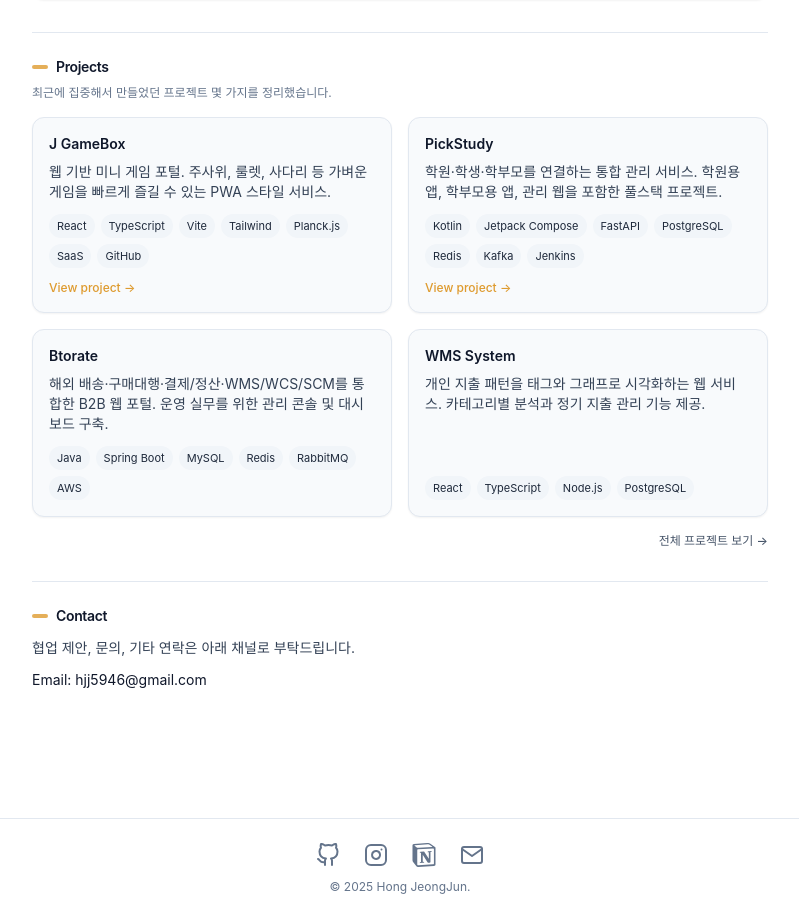
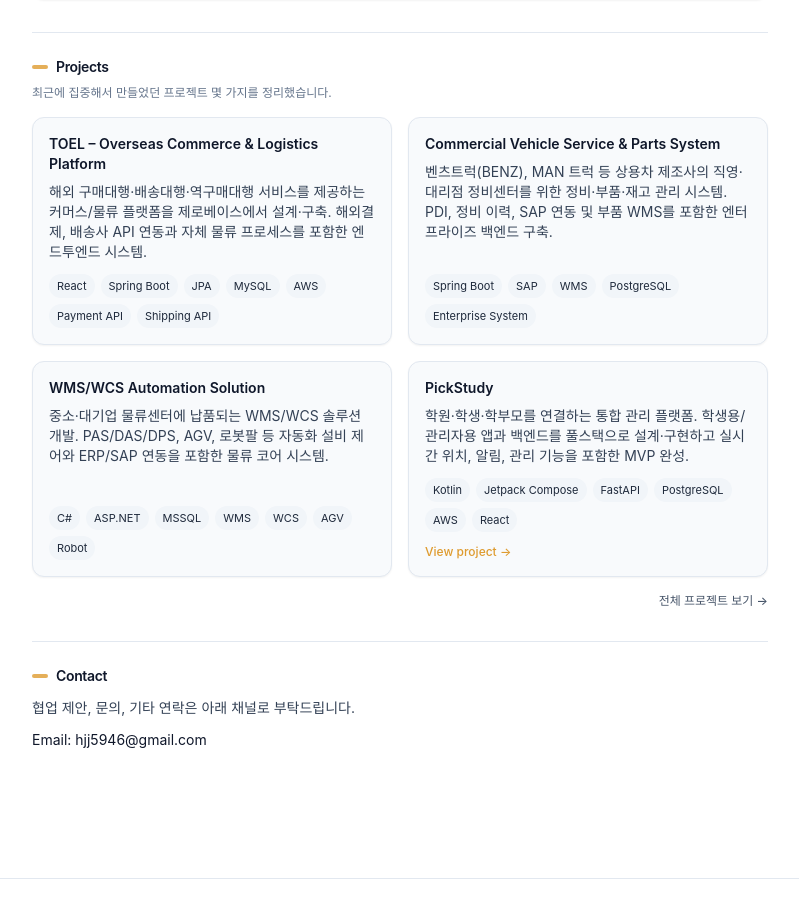
Before and after one commit to hjj5946-upply/hjj_resume, a React (Vite) app: page / in a window 1280 px wide. Shown: the part 1761-2662 px from the top of the page, without its empty margins (240-1039 px from the left). Built offline with nearby package versions, Linux system fonts and the light colour scheme.

Commit message:
251215_1

```diff
--- a/src/App.tsx
+++ b/src/App.tsx
@@ -16,68 +16,119 @@ type Theme = "light" | "dark";
 type View = "home" | "projects";
 
 const PROJECTS = [
+
+  // ────────── 대표 프로젝트 4개 ──────────
   {
-    id: "jgamebox",
-    name: "J GameBox",
+    id: "toel-platform",
+    name: "TOEL – Overseas Commerce & Logistics Platform",
     description:
-      "웹 기반 미니 게임 포털. 주사위, 룰렛, 사다리 등 가벼운 게임을 빠르게 즐길 수 있는 PWA 스타일 서비스.",
-    techs: ["React", "TypeScript", "Vite", "Tailwind", "Planck.js", "SaaS", "GitHub"],
-    link: "https://jun-gamebox.com",
+      "해외 구매대행·배송대행·역구매대행 서비스를 제공하는 커머스/물류 플랫폼을 제로베이스에서 설계·구축. 해외결제, 배송사 API 연동과 자체 물류 프로세스를 포함한 엔드투엔드 시스템.",
+    techs: ["React", "Spring Boot", "JPA", "MySQL", "AWS", "Payment API", "Shipping API"],
+    link: undefined,
+  },
+  {
+    id: "vehicle-service",
+    name: "Commercial Vehicle Service & Parts System",
+    description:
+      "벤츠트럭(BENZ), MAN 트럭 등 상용차 제조사의 직영·대리점 정비센터를 위한 정비·부품·재고 관리 시스템. PDI, 정비 이력, SAP 연동 및 부품 WMS를 포함한 엔터프라이즈 백엔드 구축.",
+    techs: ["Spring Boot", "SAP", "WMS", "PostgreSQL", "Enterprise System"],
+    link: undefined,
+  },
+  {
+    id: "wms-wcs-automation",
+    name: "WMS/WCS Automation Solution",
+    description:
+      "중소·대기업 물류센터에 납품되는 WMS/WCS 솔루션 개발. PAS/DAS/DPS, AGV, 로봇팔 등 자동화 설비 제어와 ERP/SAP 연동을 포함한 물류 코어 시스템.",
+    techs: ["C#", "ASP.NET", "MSSQL", "WMS", "WCS", "AGV", "Robot"],
+    link: undefined,
   },
   {
     id: "pickstudy",
     name: "PickStudy",
     description:
-      "학원·학생·학부모를 연결하는 통합 관리 서비스. 학원용 앱, 학부모용 앱, 관리 웹을 포함한 풀스택 프로젝트.",
-    techs: ["Kotlin", "Jetpack Compose", "FastAPI", "PostgreSQL", "Redis", "Kafka", "Jenkins"],
+      "학원·학생·학부모를 연결하는 통합 관리 플랫폼. 학생용/관리자용 앱과 백엔드를 풀스택으로 설계·구현하고 실시간 위치, 알림, 관리 기능을 포함한 MVP 완성.",
+    techs: ["Kotlin", "Jetpack Compose", "FastAPI", "PostgreSQL", "AWS", "React"],
     link: "https://pick-study.edu",
   },
+
+  // ────────── 전체 프로젝트 ──────────
   {
-    id: "toel",
-    name: "Btorate",
+    id: "toel-addon",
+    name: "TOEL-ADDON – Inventory Automation",
     description:
-      "해외 배송·구매대행·결제/정산·WMS/WCS/SCM를 통합한 B2B 웹 포털. 운영 실무를 위한 관리 콘솔 및 대시보드 구축.",
-    techs: ["Java", "Spring Boot", "MySQL", "Redis", "RabbitMQ", "AWS"],
-    link: undefined, // 외부에서 볼 수 없으면 undefined 그대로 두면 됨
+      "TOEL 솔루션에 현장 프로세스 기반 재고 관리 및 자동화 기능을 추가하여 운영 효율을 개선.",
+    techs: ["React", "Spring Boot", "MySQL", "AWS"],
   },
   {
-    id: "wms",
-    name: "WMS System",
+    id: "toel2",
+    name: "TOEL2 – Payment & Shipping API Integration",
     description:
-      "개인 지출 패턴을 태그와 그래프로 시각화하는 웹 서비스. 카테고리별 분석과 정기 지출 관리 기능 제공.",
-    techs: ["React", "TypeScript", "Node.js", "PostgreSQL"],
-    link: undefined,
+      "PayPal·Stripe 및 DHL·USPS 등 해외결제/배송사 API를 통합하여 결제·배송 자동화와 실시간 추적 기능 고도화.",
+    techs: ["Spring Boot", "Payment API", "Shipping API", "AWS"],
   },
   {
-    id: "wcs",
-    name: "PAS/DAS",
+    id: "toel3",
+    name: "TOEL3 – Open Market Platform",
     description:
-      "개인 지출 패턴을 태그와 그래프로 시각화하는 웹 서비스. 카테고리별 분석과 정기 지출 관리 기능 제공.",
-    techs: ["React", "TypeScript", "Node.js", "PostgreSQL"],
-    link: undefined,
+      "기존 구매대행 솔루션을 확장한 오픈마켓 플랫폼 MVP. 판매자·상품·정산 구조 설계 및 핵심 기능 구현.",
+    techs: ["React", "Spring Boot", "MySQL", "AWS"],
   },
   {
-    id: "account",
-    name: "씀씀이 기록",
+    id: "logistics-dashboard",
+    name: "Logistics Portal & SCM Dashboard",
     description:
-      "개인 지출 패턴을 태그와 그래프로 시각화하는 웹 서비스. 카테고리별 분석과 정기 지출 관리 기능 제공.",
-    techs: ["React", "TypeScript", "Node.js", "PostgreSQL"],
-    link: "https://hjj5946-upply.github.io/actbook/lock",
+      "주문·배송·재고 데이터를 통합 조회하는 물류 포털 및 SCM 대시보드 구축.",
+    techs: ["React", "Spring Boot", "Dashboard", "SCM"],
   },
   {
-    id: "covid19",
-    name: "열화상 데이터",
+    id: "assist-korea-wms",
+    name: "Assist Korea – WMS Migration",
     description:
-      "개인 지출 패턴을 태그와 그래프로 시각화하는 웹 서비스. 카테고리별 분석과 정기 지출 관리 기능 제공.",
-    techs: ["React", "TypeScript", "Node.js", "PostgreSQL"],
-    link: undefined,
+      "노후 외주 WMS를 자체 솔루션으로 전환하여 재고 정확도 및 처리 성능을 개선.",
+    techs: ["C#", "ASP.NET", "MSSQL", "WMS"],
+  },
+  {
+    id: "abc-mart",
+    name: "ABC Mart – Large-scale WMS/WCS 구축",
+    description:
+      "대형 물류센터 이전에 맞춰 WMS 재구축 및 PAS·로봇팔 기반 WCS 도입.",
+    techs: ["C#", "WMS", "WCS", "Robot", "MSSQL"],
+  },
+  {
+    id: "2p3p",
+    name: "2PL → 3PL Logistics Transformation",
+    description:
+      "다중 화주사 대응을 위한 3PL 물류 시스템 확장 및 프로세스 파라미터화.",
+    techs: ["ASP.NET", "MSSQL", "3PL", "ERP"],
+  },
+  {
+    id: "jupiter",
+    name: "Jupiter – WMS Web Migration",
+    description:
+      "레거시 Windows 기반 WMS를 웹 기반으로 재구축하여 유지보수성과 확장성 확보.",
+    techs: ["ASP.NET", "MSSQL", "WMS"],
+  },
+  {
+    id: "covid-sollog",
+    name: "COVID-SOLLOG",
+    description:
+      "열화상 카메라 기반 체온 측정 및 출입 관리 웹 서비스.",
+    techs: ["Python", "React", "MySQL", "Redis"],
+  },
+  {
+    id: "jgamebox",
+    name: "J GameBox",
+    description:
+      "웹 기반 미니 게임 포털 서비스. 간단한 게임을 빠르게 즐길 수 있는 PWA 스타일 플랫폼.",
+    techs: ["React", "TypeScript", "Vite", "Tailwind"],
+    link: "https://jun-gamebox.com",
   },
   {
     id: "elfin",
-    name: "엘핀 쇼핑몰",
+    name: "Elfin – Women's Shopping Mall SaaS",
     description:
-      "개인 지출 패턴을 태그와 그래프로 시각화하는 웹 서비스. 카테고리별 분석과 정기 지출 관리 기능 제공.",
-    techs: ["ReactJS", "Fiber", "SaaS", "supabase", "GitHub"],
+      "여성 패션 쇼핑몰을 위한 사용자 웹사이트 및 관리자 페이지를 1인 개발한 SaaS 형태의 서비스. 반응형 UI 기반으로 상품·주문·운영 관리 기능을 구현하고, Supabase를 활용한 데이터 관리 및 ECS 기반 배포 환경 구축.",
+    techs: ["React", "Responsive Web", "Supabase", "ECS", "SaaS"],
     link: undefined,
   },
 ];
```
